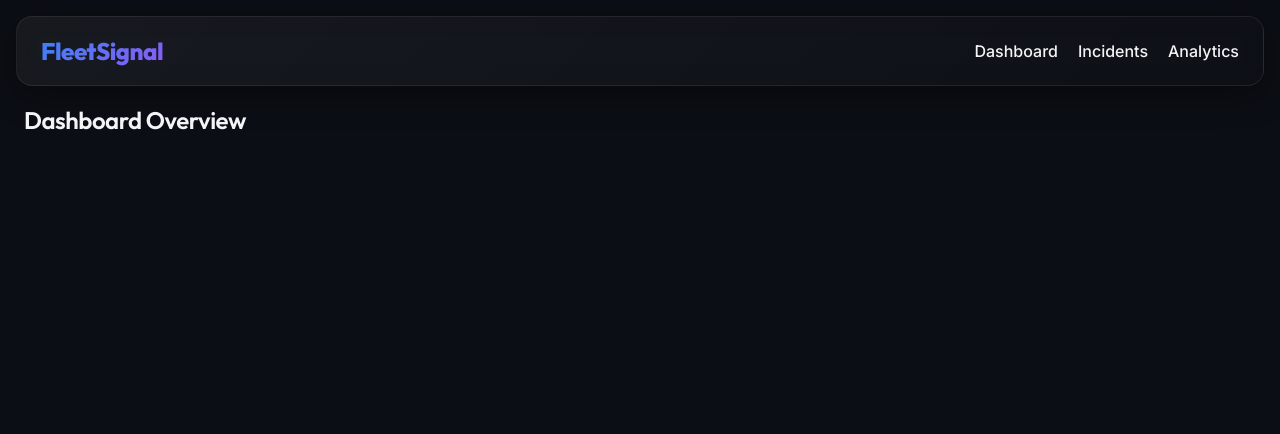
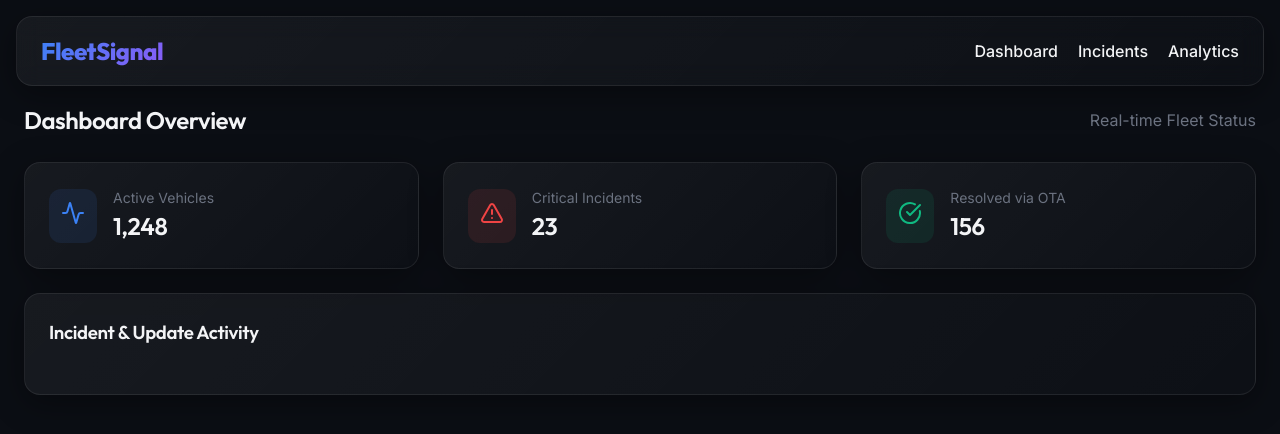
Before and after one commit to Karthikeya-Akhandam/fleetsignal, a React app in the folder frontend/: page / in a window 1280 px wide. Shown: the top 434 px of the page. Built offline with nearby package versions, Linux system fonts and the light colour scheme; the HTML template or start-up script is replaced by a standard one.

Commit message:
Commit 36: Build Dashboard Overview Page (Charts structure)

```diff
--- a/frontend/package.json
+++ b/frontend/package.json
@@ -11,9 +11,11 @@
   },
   "dependencies": {
     "axios": "^1.20.0",
+    "lucide-react": "^1.48.0",
     "react": "^19.2.8",
     "react-dom": "^19.2.8",
     "react-router-dom": "^7.18.4",
+    "recharts": "^3.10.1",
     "zustand": "^5.0.15"
   },
   "devDependencies": {
--- a/frontend/src/App.jsx
+++ b/frontend/src/App.jsx
@@ -1,9 +1,9 @@
 import React from 'react';
 import { BrowserRouter, Routes, Route } from 'react-router-dom';
 import { Layout } from './components/Layout';
+import { Dashboard } from './pages/Dashboard';
 
 // Placeholder Pages
-const Dashboard = () => <div className="animate-fade-in"><h2>Dashboard Overview</h2></div>;
 const Incidents = () => <div className="animate-fade-in"><h2>Incident Management</h2></div>;
 const Analytics = () => <div className="animate-fade-in"><h2>Alpha Analytics</h2></div>;
 
--- /dev/null
+++ b/frontend/src/pages/Dashboard.jsx
@@ -0,0 +1,91 @@
+import React from 'react';
+import { Card } from '../components/Card';
+import { Activity, AlertTriangle, CheckCircle, Zap } from 'lucide-react';
+import { AreaChart, Area, XAxis, YAxis, CartesianGrid, Tooltip, ResponsiveContainer } from 'recharts';
+
+const mockData = [
+  { time: '10:00', incidents: 2, updates: 5 },
+  { time: '11:00', incidents: 5, updates: 8 },
+  { time: '12:00', incidents: 3, updates: 12 },
+  { time: '13:00', incidents: 8, updates: 15 },
+  { time: '14:00', incidents: 4, updates: 9 },
+  { time: '15:00', incidents: 1, updates: 4 },
+];
+
+export function Dashboard() {
+  return (
+    <div className="animate-fade-in" style={{ display: 'flex', flexDirection: 'column', gap: '24px' }}>
+      <div style={{ display: 'flex', justifyContent: 'space-between', alignItems: 'center' }}>
+        <h2>Dashboard Overview</h2>
+        <span style={{ color: 'var(--text-muted)' }}>Real-time Fleet Status</span>
+      </div>
+
+      <div style={{ display: 'grid', gridTemplateColumns: 'repeat(auto-fit, minmax(240px, 1fr))', gap: '24px' }}>
+        <Card>
+          <div style={{ display: 'flex', alignItems: 'center', gap: '16px' }}>
+            <div style={{ padding: '12px', background: 'rgba(59, 130, 246, 0.1)', borderRadius: '12px', color: 'var(--brand-primary)' }}>
+              <Activity size={24} />
+            </div>
+            <div>
+              <p style={{ color: 'var(--text-muted)', fontSize: '14px' }}>Active Vehicles</p>
+              <h3 style={{ fontSize: '24px', margin: 0 }}>1,248</h3>
+            </div>
+          </div>
+        </Card>
+
+        <Card>
+          <div style={{ display: 'flex', alignItems: 'center', gap: '16px' }}>
+            <div style={{ padding: '12px', background: 'rgba(239, 68, 68, 0.1)', borderRadius: '12px', color: 'var(--accent-danger)' }}>
+              <AlertTriangle size={24} />
+            </div>
+            <div>
+              <p style={{ color: 'var(--text-muted)', fontSize: '14px' }}>Critical Incidents</p>
+              <h3 style={{ fontSize: '24px', margin: 0 }}>23</h3>
+            </div>
+          </div>
+        </Card>
+
+        <Card>
+          <div style={{ display: 'flex', alignItems: 'center', gap: '16px' }}>
+            <div style={{ padding: '12px', background: 'rgba(16, 185, 129, 0.1)', borderRadius: '12px', color: 'var(--accent-success)' }}>
+              <CheckCircle size={24} />
+            </div>
+            <div>
+              <p style={{ color: 'var(--text-muted)', fontSize: '14px' }}>Resolved via OTA</p>
+              <h3 style={{ fontSize: '24px', margin: 0 }}>156</h3>
+            </div>
+          </div>
+        </Card>
+      </div>
+
+      <Card className="chart-container" style={{ height: '400px', display: 'flex', flexDirection: 'column' }}>
+        <h3 style={{ marginBottom: '24px' }}>Incident & Update Activity</h3>
+        <div style={{ flex: 1, width: '100%', minHeight: 0 }}>
+          <ResponsiveContainer width="100%" height="100%">
+            <AreaChart data={mockData}>
+              <defs>
+                <linearGradient id="colorIncidents" x1="0" y1="0" x2="0" y2="1">
+                  <stop offset="5%" stopColor="var(--accent-danger)" stopOpacity={0.3}/>
+                  <stop offset="95%" stopColor="var(--accent-danger)" stopOpacity={0}/>
+                </linearGradient>
+                <linearGradient id="colorUpdates" x1="0" y1="0" x2="0" y2="1">
+                  <stop offset="5%" stopColor="var(--brand-primary)" stopOpacity={0.3}/>
+                  <stop offset="95%" stopColor="var(--brand-primary)" stopOpacity={0}/>
+                </linearGradient>
+              </defs>
+              <CartesianGrid strokeDasharray="3 3" stroke="var(--border-subtle)" vertical={false} />
+              <XAxis dataKey="time" stroke="var(--text-muted)" />
+              <YAxis stroke="var(--text-muted)" />
+              <Tooltip
+                contentStyle={{ background: 'var(--bg-elevated)', border: '1px solid var(--border-subtle)', borderRadius: '8px' }}
+                itemStyle={{ color: 'var(--text-primary)' }}
+              />
+              <Area type="monotone" dataKey="incidents" stroke="var(--accent-danger)" fillOpacity={1} fill="url(#colorIncidents)" />
+              <Area type="monotone" dataKey="updates" stroke="var(--brand-primary)" fillOpacity={1} fill="url(#colorUpdates)" />
+            </AreaChart>
+          </ResponsiveContainer>
+        </div>
+      </Card>
+    </div>
+  );
+}
```
Also changed, not shown: 1 other file (tests, documents, lock files or other folders).
